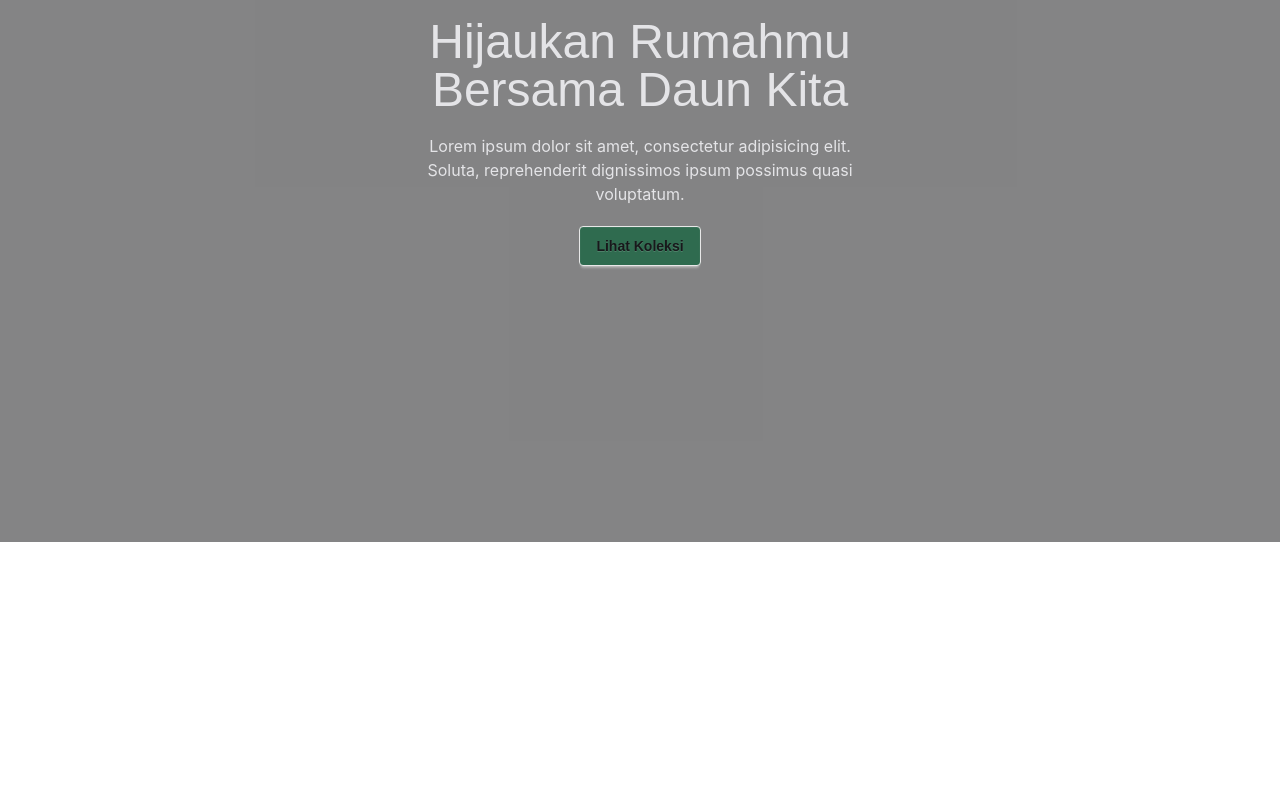
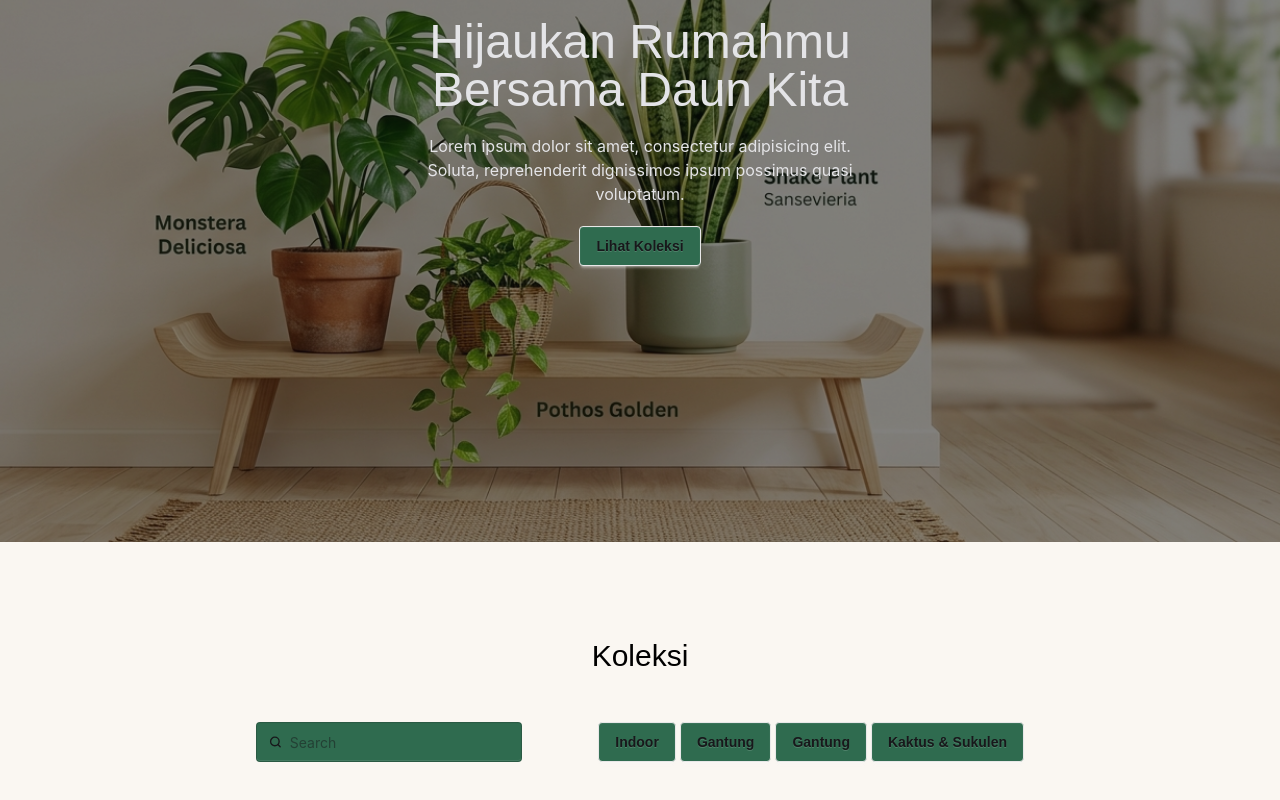
Before and after one commit to ekakurniaiioo/Daun-Kita, a React (Vite) app: page / in a window 1280 px wide. Shown: the part 322-1122 px from the top of the page. Before the commit the page ends 864 px from the top, so only its background shows below. Built offline with nearby package versions, Linux system fonts and the light colour scheme.

Commit message:
Add search, filters, and hero image

```diff
--- a/src/App.jsx
+++ b/src/App.jsx
@@ -1,6 +1,7 @@
 import { useState } from "react";
 import { Navbar } from "./assets/components/Navbar";
 import { Hero } from "./assets/components/Hero";
+import { Katalog } from "./assets/components/Katalog";
 import "./index.css";
 
 function App() {
@@ -12,6 +13,7 @@ function App() {
 
       <main>
         <Hero />
+        <Katalog />
       </main>
     </>
   );
--- /dev/null
+++ b/src/assets/components/FilterKatalog.jsx
@@ -0,0 +1,33 @@
+export function FilterKatalog() {
+  return (
+    <div>
+      <form className="filter">
+        <input
+          className="btn bg-forest font-poppins hover:bg-amber-500 hover:text-dark"
+          type="reset"
+          value="×"
+        />
+        <input
+          className="btn bg-forest font-poppins hover:bg-amber-500 hover:text-dark"
+          type="radio"
+          aria-label="Indoor"
+        />
+        <input
+          className="btn bg-forest font-poppins hover:bg-amber-500 hover:text-dark"
+          type="radio"
+          aria-label="Gantung"
+        />
+        <input
+          className="btn bg-forest font-poppins hover:bg-amber-500 hover:text-dark"
+          type="radio"
+          aria-label="Gantung"
+        />
+        <input
+          className="btn bg-forest font-poppins hover:bg-amber-500 hover:text-dark"
+          type="radio"
+          aria-label="Kaktus & Sukulen"
+        />
+      </form>
+    </div>
+  );
+}
--- a/src/assets/components/Hero.jsx
+++ b/src/assets/components/Hero.jsx
@@ -4,7 +4,7 @@ export function Hero() {
       <div
         className="hero min-h-screen"
         style={{
-          backgroundImage: "https://placehold.co/400x400?text=DAUNKITA",
+          backgroundImage: "url('/DaunKitaHero.jpg')",
         }}
       >
         <div className="hero-overlay"></div>
--- /dev/null
+++ b/src/assets/components/Katalog.jsx
@@ -0,0 +1,19 @@
+import { SearchKatalog } from "./SearchKatalog";
+import { FilterKatalog } from "./FilterKatalog";
+
+export function Katalog() {
+  return (
+    <section className="bg-cream py-24">
+      <header className="mb-12">
+        <h2 id="koleksi" className="text-3xl text-black font-poppins text-center">
+          Koleksi
+        </h2>
+      </header>
+
+      <section className="max-w-3xl mx-auto flex items-center justify-between gap-4">
+        <SearchKatalog />
+        <FilterKatalog />
+      </section>
+    </section>
+  );
+}
--- /dev/null
+++ b/src/assets/components/SearchKatalog.jsx
@@ -0,0 +1,25 @@
+export function SearchKatalog() {
+  return (
+    <div>
+      <label className="input bg-forest">
+        <svg
+          className="h-[1em]"
+          xmlns="http://www.w3.org/2000/svg"
+          viewBox="0 0 24 24"
+        >
+          <g
+            strokeLinejoin="round"
+            strokeLinecap="round"
+            strokeWidth="2.5"
+            fill="none"
+            stroke="currentColor"
+          >
+            <circle cx="11" cy="11" r="8"></circle>
+            <path d="m21 21-4.3-4.3"></path>
+          </g>
+        </svg>
+        <input type="search" className="grow text-white" placeholder="Search" />
+      </label>
+    </div>
+  );
+}
```
Also changed, not shown: public/DaunKitaHero.jpg (added).
